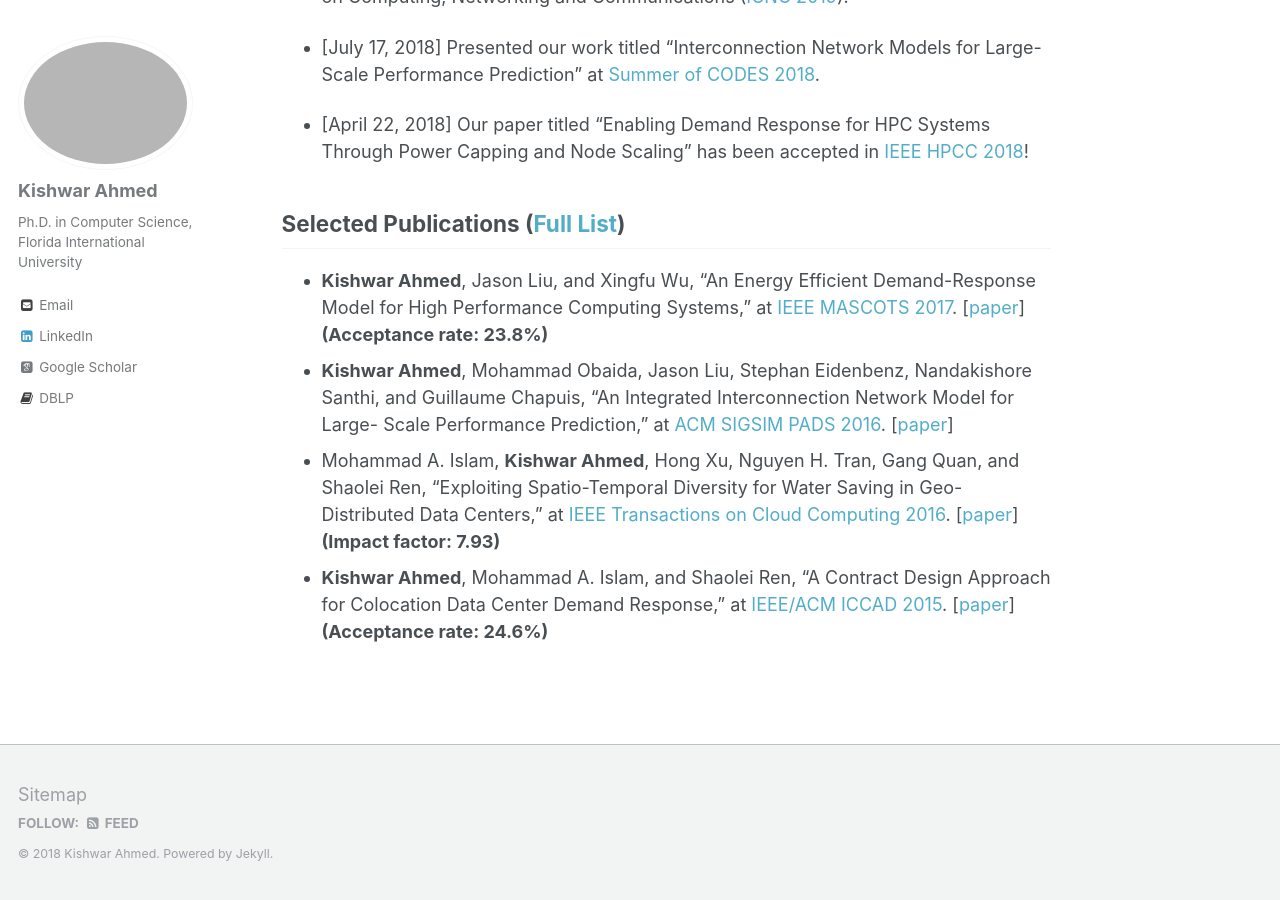
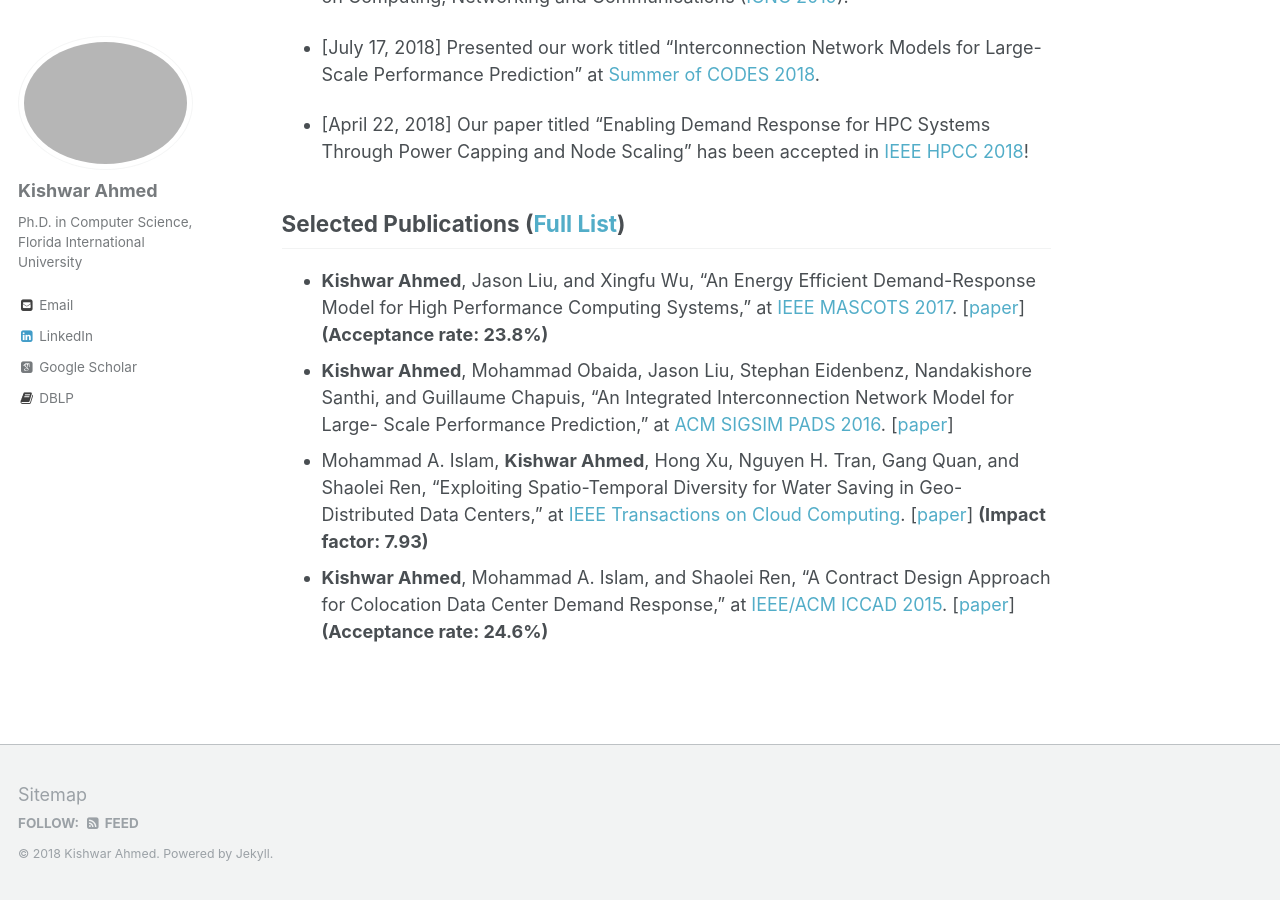
Before and after one commit to kishwarbd/kishwarbd.github.io, a Jekyll site: the page built from _pages/about.md, in a window 1280 px wide and 900 px high, scrolled down 1207 px. Built offline with Jekyll 4.4.1, drawn with Linux system fonts in a browser that asks for light colours; some web fonts are replaced.

Commit message:
updates.

```diff
--- a/_pages/about.md
+++ b/_pages/about.md
@@ -46,5 +46,5 @@ For more information, please check out [Kishwar’s CV](https://kishwarbd.github
 ## Selected Publications ([Full List](https://kishwarbd.github.io/publications/))
 *  **Kishwar Ahmed**, Jason Liu, and Xingfu Wu, “An Energy Efficient Demand-Response Model for High Performance Computing Systems,” at [IEEE MASCOTS 2017](https://mascots2017.cs.ucalgary.ca/). [[paper](https://ieeexplore.ieee.org/document/8107444/)] **(Acceptance rate: 23.8%)**
 * **Kishwar Ahmed**, Mohammad Obaida, Jason Liu, Stephan Eidenbenz, Nandakishore Santhi, and Guillaume Chapuis, “An Integrated Interconnection Network Model for Large- Scale Performance Prediction,” at [ACM SIGSIM PADS 2016](https://www.acm-sigsim-pads.org/). [[paper](https://dl.acm.org/citation.cfm?id=2901396)]
-* Mohammad A. Islam, **Kishwar Ahmed**, Hong Xu, Nguyen H. Tran, Gang Quan, and Shaolei Ren, “Exploiting Spatio-Temporal Diversity for Water Saving in Geo-Distributed Data Centers,” at [IEEE Transactions on Cloud Computing 2016](https://www.computer.org/web/tcc). [[paper](https://ieeexplore.ieee.org/document/7420641/)] **(Impact factor: 7.93)**
+* Mohammad A. Islam, **Kishwar Ahmed**, Hong Xu, Nguyen H. Tran, Gang Quan, and Shaolei Ren, “Exploiting Spatio-Temporal Diversity for Water Saving in Geo-Distributed Data Centers,” at [IEEE Transactions on Cloud Computing](https://www.computer.org/web/tcc). [[paper](https://ieeexplore.ieee.org/document/7420641/)] **(Impact factor: 7.93)**
 * **Kishwar Ahmed**, Mohammad A. Islam, and Shaolei Ren, “A Contract Design Approach for Colocation Data Center Demand Response,” at [IEEE/ACM ICCAD 2015](https://iccad.com/). [[paper](https://ieeexplore.ieee.org/document/7372629/)] **(Acceptance rate: 24.6%)**
```
